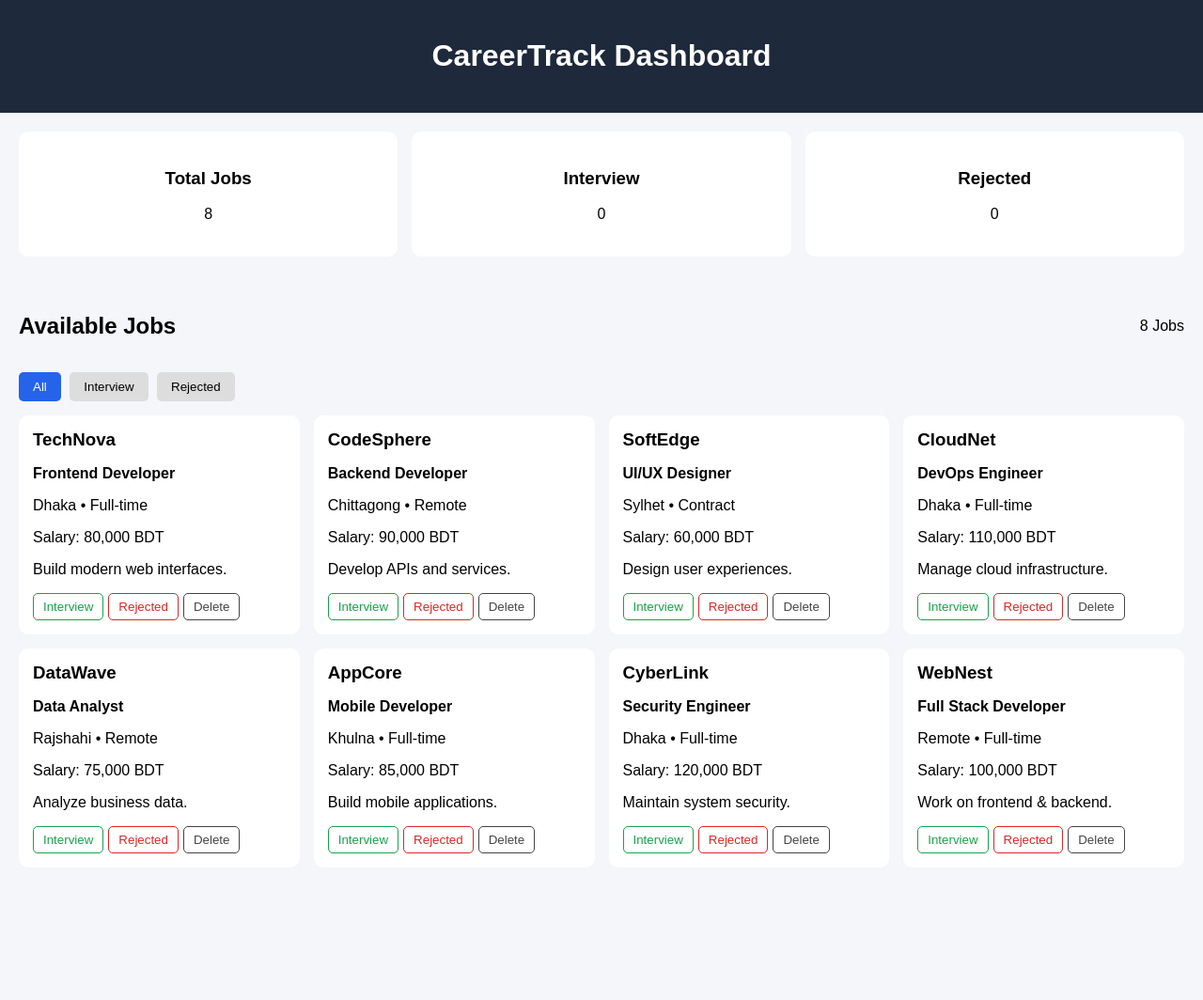
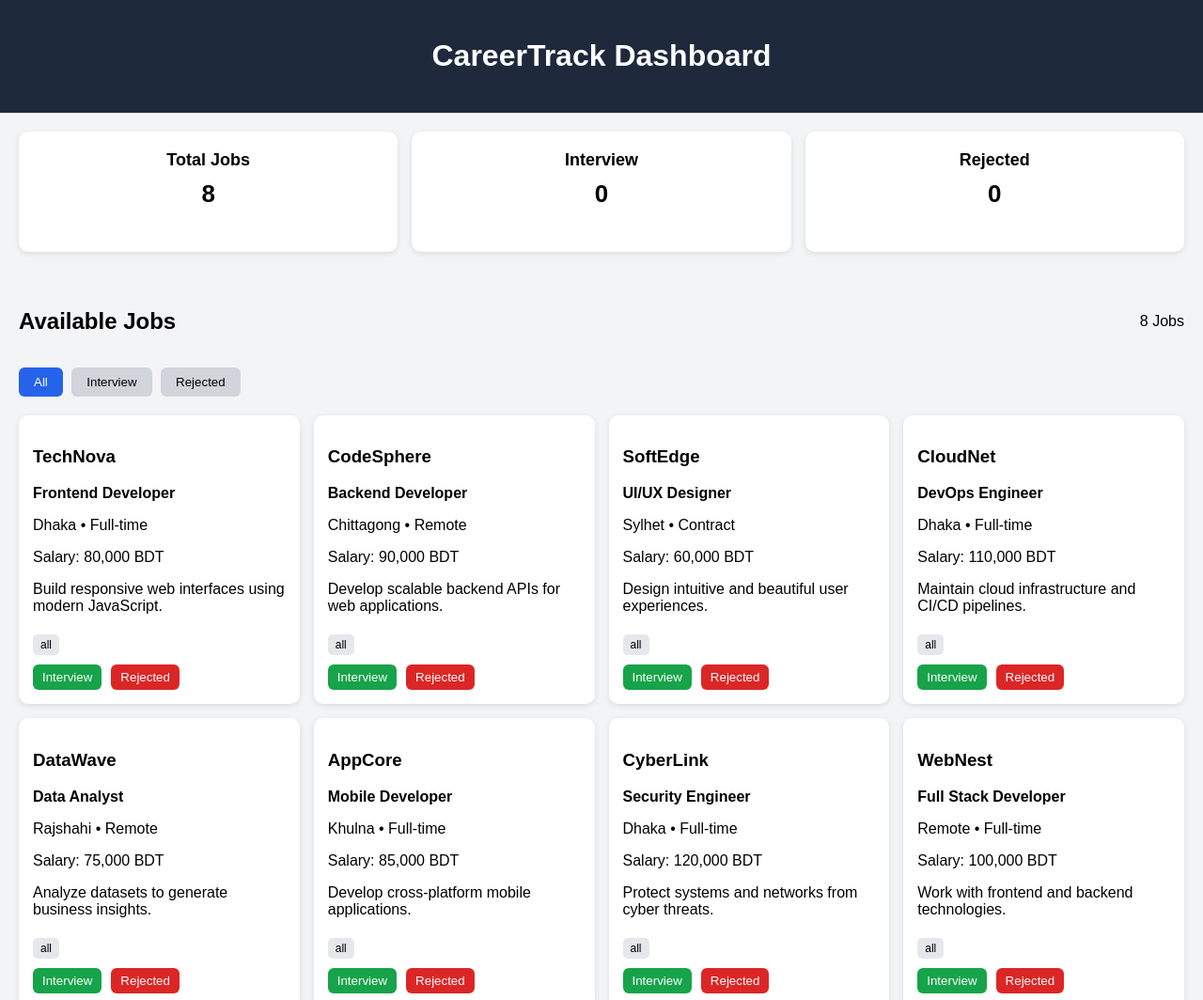
Before and after one commit to Minhajul43/job-tracker, a plain HTML site: page index.html in a window 1280 px wide. Shown: the top 1064 px of the page at 94% size. Before the commit the page ends 943 px from the top, so only its background shows below. Drawn offline with Linux system fonts and the light colour scheme.

Commit message:
skip delete button

```diff
--- a/index.html
+++ b/index.html
@@ -3,9 +3,12 @@
 
 <head>
   <meta charset="UTF-8">
-  <title>CareerTrack</title>
   <meta name="viewport" content="width=device-width, initial-scale=1.0">
+
+  <title>CareerTrack - Job Tracker</title>
+
   <link rel="stylesheet" href="styles/style.css">
+
 </head>
 
 <body>
@@ -14,22 +17,31 @@
     <h1>CareerTrack Dashboard</h1>
   </header>
 
+  <!-- Dashboard -->
+
   <section class="dashboard">
-    <div class="card">
+
+    <div class="dashboard-card">
       <h3>Total Jobs</h3>
       <p id="totalCount">0</p>
     </div>
-    <div class="card">
+
+    <div class="dashboard-card">
       <h3>Interview</h3>
       <p id="interviewCount">0</p>
     </div>
-    <div class="card">
+
+    <div class="dashboard-card">
       <h3>Rejected</h3>
       <p id="rejectedCount">0</p>
     </div>
+
   </section>
 
+  <!-- Jobs Section -->
+
   <section class="jobs-section">
+
     <div class="jobs-header">
       <h2>Available Jobs</h2>
       <span id="tabCount">0 Jobs</span>
@@ -44,13 +56,15 @@
     <div id="jobsContainer" class="jobs-container"></div>
 
     <div id="emptyState" class="empty hidden">
-      <img src="https://cdn-icons-png.flaticon.com/512/4076/4076505.png" width="80">
+      <img src="https://cdn-icons-png.flaticon.com/512/7486/7486740.png" width="80">
       <h3>No Jobs Available</h3>
-      <p>No job is currently in this category.</p>
+      <p>No jobs in this category yet.</p>
     </div>
+
   </section>
 
   <script src="js/script.js"></script>
+
 </body>
 
 </html>
--- a/js/script.js
+++ b/js/script.js
@@ -1,12 +1,21 @@
 const jobs = [
-  {id:1, company:"TechNova", position:"Frontend Developer", location:"Dhaka", type:"Full-time", salary:"80,000 BDT", description:"Build modern web interfaces.", status:"all"},
-  {id:2, company:"CodeSphere", position:"Backend Developer", location:"Chittagong", type:"Remote", salary:"90,000 BDT", description:"Develop APIs and services.", status:"all"},
-  {id:3, company:"SoftEdge", position:"UI/UX Designer", location:"Sylhet", type:"Contract", salary:"60,000 BDT", description:"Design user experiences.", status:"all"},
-  {id:4, company:"CloudNet", position:"DevOps Engineer", location:"Dhaka", type:"Full-time", salary:"110,000 BDT", description:"Manage cloud infrastructure.", status:"all"},
-  {id:5, company:"DataWave", position:"Data Analyst", location:"Rajshahi", type:"Remote", salary:"75,000 BDT", description:"Analyze business data.", status:"all"},
-  {id:6, company:"AppCore", position:"Mobile Developer", location:"Khulna", type:"Full-time", salary:"85,000 BDT", description:"Build mobile applications.", status:"all"},
-  {id:7, company:"CyberLink", position:"Security Engineer", location:"Dhaka", type:"Full-time", salary:"120,000 BDT", description:"Maintain system security.", status:"all"},
-  {id:8, company:"WebNest", position:"Full Stack Developer", location:"Remote", type:"Full-time", salary:"100,000 BDT", description:"Work on frontend & backend.", status:"all"},
+
+{ id:1, company:"TechNova", position:"Frontend Developer", location:"Dhaka", type:"Full-time", salary:"80,000 BDT", description:"Build responsive web interfaces using modern JavaScript.", status:"all" },
+
+{ id:2, company:"CodeSphere", position:"Backend Developer", location:"Chittagong", type:"Remote", salary:"90,000 BDT", description:"Develop scalable backend APIs for web applications.", status:"all" },
+
+{ id:3, company:"SoftEdge", position:"UI/UX Designer", location:"Sylhet", type:"Contract", salary:"60,000 BDT", description:"Design intuitive and beautiful user experiences.", status:"all" },
+
+{ id:4, company:"CloudNet", position:"DevOps Engineer", location:"Dhaka", type:"Full-time", salary:"110,000 BDT", description:"Maintain cloud infrastructure and CI/CD pipelines.", status:"all" },
+
+{ id:5, company:"DataWave", position:"Data Analyst", location:"Rajshahi", type:"Remote", salary:"75,000 BDT", description:"Analyze datasets to generate business insights.", status:"all" },
+
+{ id:6, company:"AppCore", position:"Mobile Developer", location:"Khulna", type:"Full-time", salary:"85,000 BDT", description:"Develop cross-platform mobile applications.", status:"all" },
+
+{ id:7, company:"CyberLink", position:"Security Engineer", location:"Dhaka", type:"Full-time", salary:"120,000 BDT", description:"Protect systems and networks from cyber threats.", status:"all" },
+
+{ id:8, company:"WebNest", position:"Full Stack Developer", location:"Remote", type:"Full-time", salary:"100,000 BDT", description:"Work with frontend and backend technologies.", status:"all" }
+
 ];
 
 let currentTab = "all";
@@ -14,78 +23,118 @@ let currentTab = "all";
 const container = document.getElementById("jobsContainer");
 const emptyState = document.getElementById("emptyState");
 
+/* Render Jobs */
+
 function renderJobs(){
-  container.innerHTML = "";
+
+container.innerHTML="";
 
 let filtered = jobs.filter(job =>
 currentTab === "all" ? true : job.status === currentTab
 );
 
-  document.getElementById("tabCount").innerText = `${filtered.length} Jobs`;
+document.getElementById("tabCount").innerText = filtered.length + " Jobs";
 
 if(filtered.length === 0){
+
 emptyState.classList.remove("hidden");
+
 return;
-  } else {
+
+}else{
+
 emptyState.classList.add("hidden");
+
 }
 
 filtered.forEach(job=>{
-    const div = document.createElement("div");
-    div.className = "job-card";
 
-    div.innerHTML = `
+const card = document.createElement("div");
+
+card.className="job-card";
+
+card.innerHTML = `
+
 <h3>${job.company}</h3>
+
 <p><strong>${job.position}</strong></p>
+
 <p>${job.location} • ${job.type}</p>
+
 <p>Salary: ${job.salary}</p>
+
 <p>${job.description}</p>
+
+<span class="status">${job.status}</span>
+
 <div class="buttons">
+
 <button class="btn interview">Interview</button>
+
 <button class="btn rejected">Rejected</button>
-        <button class="btn delete">Delete</button>
+
 </div>
+
 `;
 
-    div.querySelector(".interview").onclick = ()=>{
-      job.status = job.status === "interview" ? "all" : "interview";
+card.querySelector(".interview").onclick = () => {
+
+job.status = "interview";
+
 updateDashboard();
+
 renderJobs();
+
 };
 
-    div.querySelector(".rejected").onclick = ()=>{
-      job.status = job.status === "rejected" ? "all" : "rejected";
+card.querySelector(".rejected").onclick = () => {
+
+job.status = "rejected";
+
 updateDashboard();
+
 renderJobs();
+
 };
 
-    div.querySelector(".delete").onclick = ()=>{
-      const index = jobs.findIndex(j => j.id === job.id);
-      jobs.splice(index,1);
-      updateDashboard();
-      renderJobs();
-    };
+container.appendChild(card);
 
-    container.appendChild(div);
 });
+
 }
 
+/* Dashboard Count */
+
 function updateDashboard(){
+
 document.getElementById("totalCount").innerText = jobs.length;
+
 document.getElementById("interviewCount").innerText =
-    jobs.filter(j=>j.status==="interview").length;
+jobs.filter(job => job.status === "interview").length;
+
 document.getElementById("rejectedCount").innerText =
-    jobs.filter(j=>j.status==="rejected").length;
+jobs.filter(job => job.status === "rejected").length;
+
 }
 
-document.querySelectorAll(".tab").forEach(tab=>{
+/* Tabs */
+
+document.querySelectorAll(".tab").forEach(tab => {
+
 tab.addEventListener("click", ()=>{
-    document.querySelectorAll(".tab").forEach(t=>t.classList.remove("active"));
+
+document.querySelectorAll(".tab").forEach(t => t.classList.remove("active"));
+
 tab.classList.add("active");
+
 currentTab = tab.dataset.tab;
+
 renderJobs();
+
 });
+
 });
 
 updateDashboard();
+
 renderJobs();
--- a/styles/style.css
+++ b/styles/style.css
@@ -1,106 +1,148 @@
-body {
-  font-family: Arial, sans-serif;
-  margin: 0;
-  background: #f4f6f9;
+body{
+font-family: Arial, sans-serif;
+margin:0;
+background:#f3f4f6;
 }
 
-header {
-  padding: 20px;
-  background: #1e293b;
-  color: white;
-  text-align: center;
+/* Header */
+
+header{
+background:#1e293b;
+color:white;
+padding:20px;
+text-align:center;
 }
 
-.dashboard {
-  display: flex;
-  gap: 15px;
-  padding: 20px;
-  flex-wrap: wrap;
+/* Dashboard */
+
+.dashboard{
+display:flex;
+gap:15px;
+padding:20px;
+flex-wrap:wrap;
 }
 
-.card {
-  flex: 1;
-  min-width: 150px;
-  background: white;
-  padding: 20px;
-  border-radius: 10px;
-  text-align: center;
+.dashboard-card{
+flex:1;
+min-width:150px;
+background:white;
+padding:20px;
+border-radius:10px;
+text-align:center;
+box-shadow:0 2px 6px rgba(0,0,0,0.1);
 }
 
-.jobs-section {
-  padding: 20px;
+.dashboard-card h3{
+margin:0;
+font-size:18px;
 }
 
-.jobs-header {
-  display: flex;
-  justify-content: space-between;
-  align-items: center;
+.dashboard-card p{
+font-size:26px;
+margin-top:10px;
+font-weight:bold;
 }
 
-.tabs {
-  margin: 15px 0;
+/* Job Section */
+
+.jobs-section{
+padding:20px;
 }
 
-.tab {
-  padding: 8px 15px;
-  border: none;
-  background: #ddd;
-  margin-right: 5px;
-  cursor: pointer;
-  border-radius: 5px;
+.jobs-header{
+display:flex;
+justify-content:space-between;
+align-items:center;
+margin-bottom:15px;
 }
 
-.tab.active {
-  background: #2563eb;
-  color: white;
+/* Tabs */
+
+.tabs{
+margin-bottom:20px;
 }
 
-.jobs-container {
-  display: grid;
-  grid-template-columns: repeat(auto-fit, minmax(280px, 1fr));
-  gap: 15px;
+.tab{
+padding:8px 16px;
+border:none;
+background:#d1d5db;
+margin-right:5px;
+border-radius:6px;
+cursor:pointer;
 }
 
-.job-card {
-  background: white;
-  padding: 15px;
-  border-radius: 10px;
+.tab.active{
+background:#2563eb;
+color:white;
 }
 
-.job-card h3 {
-  margin: 0;
+/* Job Cards */
+
+.jobs-container{
+display:grid;
+grid-template-columns:repeat(auto-fit,minmax(280px,1fr));
+gap:15px;
 }
 
-.buttons {
-  margin-top: 10px;
-  display: flex;
-  gap: 5px;
-  flex-wrap: wrap;
+.job-card{
+background:white;
+padding:15px;
+border-radius:10px;
+box-shadow:0 2px 6px rgba(0,0,0,0.1);
 }
 
-.btn {
-  padding: 6px 10px;
-  border: none;
-  border-radius: 5px;
-  cursor: pointer;
+.status{
+display:inline-block;
+padding:4px 8px;
+background:#e5e7eb;
+border-radius:5px;
+font-size:12px;
+margin-top:5px;
 }
 
-.interview { background: white ; color:#16a34a;border: 1px solid #16a34a; }
-.rejected { background: white; color: #dc2626;border: 1px solid #dc2626; }
-.delete { background:  white; color: #444; border: 1px solid #444; }
+/* Buttons */
 
-.empty {
-  text-align: center;
-  margin-top: 30px;
+.buttons{
+margin-top:10px;
+display:flex;
+gap:10px;
+flex-wrap:wrap;
 }
 
-.hidden {
-  display: none;
+.btn{
+border:none;
+padding:6px 10px;
+border-radius:6px;
+cursor:pointer;
+}
+
+.interview{
+background:#16a34a;
+color:white;
+}
+
+.rejected{
+background:#dc2626;
+color:white;
+}
+
+/* Empty State */
+
+.empty{
+text-align:center;
+margin-top:30px;
+}
+
+.hidden{
+display:none;
 }
 
 /* Responsive */
-@media(max-width: 600px){
-  .dashboard {
-    flex-direction: column;
-  }
+
+@media(max-width:600px){
+
+.dashboard{
+flex-direction:column;
 }
+
+}
```
Lines whose indentation alone changed are shown as unchanged.
